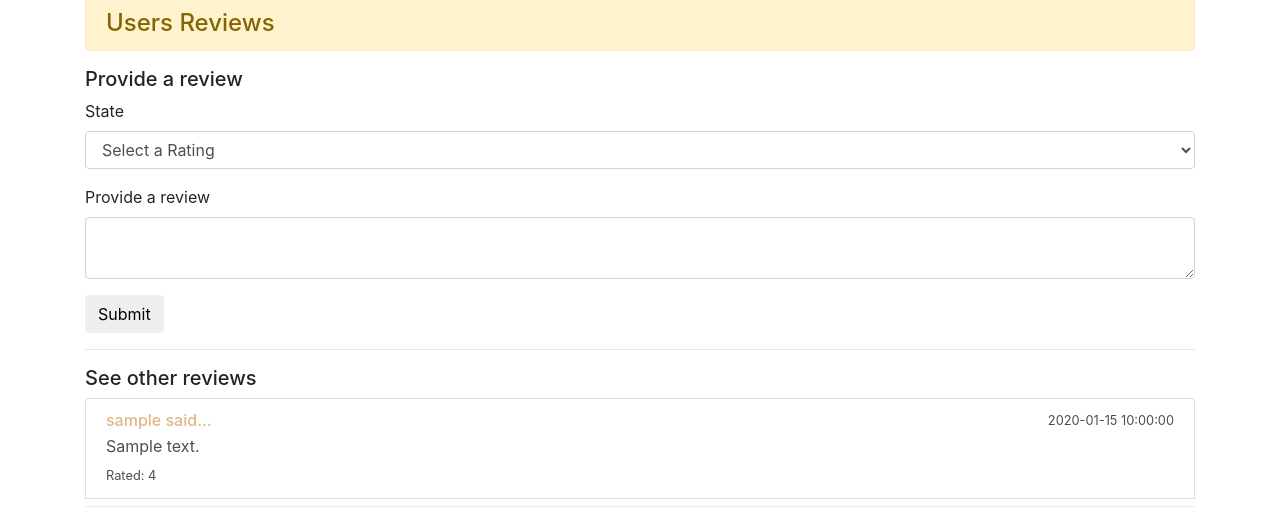
After one commit to quipcode/Tome-Review, a Flask app: template templates/book.html in a window 1280 px wide. The commit adds this page. Shown: the part 300-815 px from the top of the page. Run offline with Flask 2, Linux system fonts and the light colour scheme; the template is opened without the code that fills it: values that come from a table or form of the project are taken from there, most other values are stand-ins (such as "Sample title", 1, 10 or a date in 2020); one stand-in notice (Sample message) is shown; some libraries are stand-ins or nearby versions.

Commit message:
finalized the project everything is/working as expected

```diff
--- a/app.py
+++ b/app.py
@@ -1,19 +1,30 @@
-import os
+import os, json
 import hashlib
 import requests
 
-from flask import Flask, g, session, render_template, request, flash, redirect, url_for
+from flask import Flask, g, session, render_template, request, flash, redirect, url_for, jsonify
 from flask_session import Session
+
 from sqlalchemy import create_engine
 from sqlalchemy.orm import scoped_session, sessionmaker
 
+from flask_bootstrap import Bootstrap
+from functools import wraps
 
-from flask import Flask
-from flask_bootstrap import Bootstrap
+from forms import RegistrationForm, LoginForm, SearchForm, BookReviewForm
 
 
-# from helpers import login_required
-from forms import RegistrationForm, LoginForm, SearchForm
+def login_required(f):
+    @wraps(f)
+    def wrap(*args, **kwargs):
+        if 'logged_in' in session:
+            return f(*args, **kwargs)
+        else:
+            flash("You need to login first")
+            return redirect(url_for('login'))
+
+    return wrap
+
 
 app = Flask(__name__)
 bootstrap = Bootstrap(app)
@@ -40,7 +51,6 @@ def index():
 def login():
     """Sign into Tome Review"""
     form = LoginForm(request.form)
-    sform = SearchForm(request.form)
     # Forget any user_id
     session.clear()
     if request.method == "POST":
@@ -69,7 +79,6 @@ def login():
 @app.route("/logout")
 def logout():
     session.clear()
-    session['logged_in'] = False
     return redirect("/")
 
 
@@ -100,13 +109,9 @@ def register():
         return(str(e))
 
 
-# @app.route("/search")
-# def search():
-#     form = SearchForm(request.form)
-
-#     return render_template("search.html", form=form)
 
 @app.route('/search', methods=["GET", "POST"])
+@login_required
 def search():
     form = SearchForm(request.form)
     if request.method == "POST" and form.validate():
@@ -115,16 +120,156 @@ def search():
         # https://docs.python.org/3.7/library/stdtypes.html?highlight=title#str.title
         query = query.title()
         # results = db.execute("SELECT * FROM books WHERE \ isbn LIKE :query OR \ title LIKE :query OR \ author LIKE :query RETURNING *", {"query": query})
-        results = db.execute("SELECT isbn, title, author, year FROM books WHERE \
+        books = db.execute("SELECT isbn, title, author, year FROM books WHERE \
                         isbn LIKE :query OR \
                         title LIKE :query OR \
-                        author LIKE :query LIMIT 15 ",
+                        author LIKE :query",
                         {"query": query})
 
 
-        books = results.fetchall()
+
+        if books.rowcount == 0:
+            return render_template("error.html", message="No books were found matching that query")
+
         return render_template("search.html", books=books, form=form)
     if 'username' in session:
         return render_template("search.html", form=form)
     else:
         return redirect("/")
+
+
+@app.route("/book/<isbn>", methods=['GET','POST'])
+@login_required
+def book(isbn):
+    """ Save user review and load same page with reviews updated."""
+    form = BookReviewForm(request.form)
+    if request.method == "POST" and form.validate() :
+
+        # Save current user info
+        currentUser = session["user_id"]
+
+        # Fetch form data
+        rating = request.form.get("rating")
+        review = request.form.get("review")
+
+        # Search book_id by ISBN
+        row = db.execute("SELECT id FROM books WHERE isbn = :isbn",
+                        {"isbn": isbn})
+
+        # Save id into variable
+        bookId = row.fetchone() # (id,)
+        bookId = bookId[0]
+
+        # Check for user submission (ONLY 1 review/user allowed per book)
+        row2 = db.execute("SELECT * FROM reviews WHERE user_id = :user_id AND book_id = :book_id",
+                    {"user_id": currentUser,
+                        "book_id": bookId})
+
+        # A review already exists
+        if row2.rowcount == 1:
+
+            flash('You already submitted a review for this book - Tome Reviewers are only granted 1 review per book', 'warning')
+            return redirect("/book/" + isbn)
+
+        # Convert to save into DB
+        rating = int(rating)
+
+        db.execute("INSERT INTO reviews (user_id, book_id, review, rating) VALUES \
+                    (:user_id, :book_id, :review, :rating)",
+                    {"user_id": currentUser,
+                    "book_id": bookId,
+                    "review": review,
+                    "rating": rating})
+
+        # Commit transactions to DB and close the connection
+        db.commit()
+
+        flash('Review submitted!', 'info')
+
+        return redirect("/book/" + isbn)
+
+    # Take the book ISBN and redirect to his page (GET)
+    else:
+
+        row = db.execute("SELECT isbn, title, author, year FROM books WHERE \
+                        isbn = :isbn",
+                        {"isbn": isbn})
+
+        bookInfo = row.fetchall()
+
+        """ GOODREADS reviews """
+
+        # Read API key from env variable
+        key = os.getenv("GOODREADS_KEY")
+
+        # Query the api with key and ISBN as parameters
+        query = requests.get("https://www.goodreads.com/book/review_counts.json",
+                params={"key": key, "isbns": isbn})
+
+        # Convert the response to JSON
+        response = query.json()
+
+        # "Clean" the JSON before passing it to the bookInfo list
+        response = response['books'][0]
+
+        # Append it as the second element on the list. [1]
+        bookInfo.append(response)
+
+        """ Users reviews """
+
+         # Search book_id by ISBN
+        row = db.execute("SELECT id FROM books WHERE isbn = :isbn",
+                        {"isbn": isbn})
+
+        # Save id into variable
+        book = row.fetchone() # (id,)
+        book = book[0]
+
+        # Fetch book reviews
+        # Date formatting (https://www.postgresql.org/docs/9.1/functions-formatting.html)
+        results = db.execute("SELECT users.username, review, rating, \
+                            to_char(time, 'DD Mon YY - HH24:MI:SS') as time \
+                            FROM users \
+                            INNER JOIN reviews \
+                            ON users.id = reviews.user_id \
+                            WHERE book_id = :book \
+                            ORDER BY time",
+                            {"book": book})
+
+        reviews = results.fetchall()
+
+        return render_template("book.html", bookInfo=bookInfo, reviews=reviews, form=form)
+
+@app.route("/api/<isbn>", methods=['GET'])
+@login_required
+def api_call(isbn):
+
+    # COUNT returns rowcount
+    # SUM returns sum selected cells' values
+    # INNER JOIN associates books with reviews tables
+
+    row = db.execute("SELECT title, author, year, isbn, \
+                    COUNT(reviews.id) as review_count, \
+                    AVG(reviews.rating) as average_score \
+                    FROM books \
+                    INNER JOIN reviews \
+                    ON books.id = reviews.book_id \
+                    WHERE isbn = :isbn \
+                    GROUP BY title, author, year, isbn",
+                    {"isbn": isbn})
+
+    # Error checking
+    if row.rowcount != 1:
+        return jsonify({"Error": "Invalid ISBN || Not cataloged"}), 422
+
+    # Fetch result from RowProxy
+    tmp = row.fetchone()
+
+    # Convert to dict
+    result = dict(tmp.items())
+
+    # Round Avg Score to 2 decimal. This returns a string which does not meet the requirement.
+    # https://floating-point-gui.de/languages/python/
+    result['average_score'] = float('%.2f'%(result['average_score']))
+
+    return jsonify(result)
--- a/forms.py
+++ b/forms.py
@@ -1,5 +1,5 @@
 from flask_wtf import Form
-from wtforms import TextField, BooleanField, StringField, PasswordField, TextAreaField, validators, SubmitField
+from wtforms import TextField, BooleanField, StringField, PasswordField, TextAreaField, validators, SubmitField, SelectField
 
 class RegistrationForm(Form):
     username = StringField('Username', [validators.Length(min=3, max=25)])
@@ -19,3 +19,13 @@ class LoginForm(Form):
 class SearchForm(Form):
     query = StringField('Search query', [validators.DataRequired()])
     submit = SubmitField('Submit')
+
+class BookReviewForm(Form):
+    # rating = SelectField(
+    #     choices=[1,2,3,4,5],
+    #     validators=[validators.DataRequired(), validators.NumberRange(min=1, max=5) ]
+    # )
+    rating = SelectField('State', choices=[('XX', 'Select a Rating'), ('1','1') ,('2','2'),('3', '3'),('4', '4'),('5', '5') ], default='XX', validators=[validators.DataRequired(), validators.AnyOf(['1','2','3','4','5'])])
+    # rating = SelectField(choices=[1,2,3,4,5], validators=[validators.DataRequired()], render_kw={"placeholder": "None"})
+    review = TextAreaField('Provide a review', [validators.DataRequired()])
+    submit = SubmitField('Submit')
--- /dev/null
+++ b/templates/book.html
@@ -0,0 +1,76 @@
+
+
+
+{% extends "layout.html" %}
+{% import "bootstrap/wtf.html" as wtf %}
+{% block title %}
+    Book  - {{bookInfo[0]['title']}}
+{% endblock %}
+
+
+
+{% block body %}
+
+
+{% with messages = get_flashed_messages(with_categories=true) %}
+<!-- Categories: success (green), info (blue), warning (yellow), danger (red) -->
+{% if messages %}
+  {% for category, message in messages %}
+    <div class="alert alert-danger alert-dismissible" role="alert">
+    <button type="button" class="close" data-dismiss="alert" aria-label="Close"><span aria-hidden="true"></span></button>
+    <!-- <strong>Title</strong> --> {{ message }}
+    </div>
+  {% endfor %}
+{% endif %}
+{% endwith %}
+    <div class="row book-container">
+        <div class="col-sm-4">
+            <img src="http://covers.openlibrary.org/b/isbn/{{bookInfo[0]['isbn']}}-M.jpg" width="130px">
+        </div>
+        <div class="col-sm-4">
+            <h2>{{bookInfo[0]['title']}}</h2>
+            <h5>Author: {{bookInfo[0]['author']}}</h5>
+            <h5>Published: {{bookInfo[0]['year']}}</h5>
+            <h5>ISBN-10: {{bookInfo[0]['isbn']}}</h5>
+        </div>
+
+        <!--GOODREADS REVIEWS -->
+        <div class="col-sm-4">
+            <img class="mb-3" src="../static/goodreads.jpg" alt="Goodreads" width="200" height="45">
+            <h5>Nº of Ratings: {{bookInfo[1]['work_ratings_count']}}</h5>
+            <h5>Average Rating: {{bookInfo[1]['average_rating']}}</h5>
+            <h5>
+                <a href="https://www.goodreads.com/search?q={{bookInfo[0]['title']}}" target="blank">Goodreads page</a>
+            </h5>
+        </div>
+    </div>
+    <div class="dropdown-divider"></div>
+
+    <h4 class="alert alert-warning">Users Reviews</h4>
+    <h5>Provide a review</h5>
+
+    <div>
+        <!-- REVIEW FORM -->
+        {{ wtf.quick_form(form) }}
+
+        <hr/>
+        <h5>See other reviews</h5>
+        <!-- REVIEW LIST -->
+        <div id="userReviews">
+            <h2></h2>
+            {% for review in reviews %}
+            <div class="list-group">
+                <a href="#" class="list-group-item list-group-item-action flex-column align-items-start">
+                    <div class="d-flex w-100 justify-content-between">
+                        <h6 class="mb-1" style="color:burlywood">{{review['username']}} said...</h6>
+                        <small>{{review['time']}}</small>
+                    </div>
+                    <p class="mb-1">{{review['review']}}</p>
+                    <small>Rated: {{review['rating']}}</small>
+                </a>
+                <div class="dropdown-divider"></div>
+            </div>
+            {% endfor %}
+        </div>
+    </div>
+{% endblock %}
--- a/templates/index.html
+++ b/templates/index.html
@@ -22,7 +22,7 @@
   {% endif %}
 {% endwith %}
     <h1>Welcome to Tome Review</h1>
-
+    <p>A place were bibliophiles can come together and review books   </p>
 
 
 {% endblock %}
--- a/templates/login.html
+++ b/templates/login.html
@@ -9,19 +9,18 @@
 {% block body %}
 
 
-
-
 {% with messages = get_flashed_messages(with_categories=true) %}
 <!-- Categories: success (green), info (blue), warning (yellow), danger (red) -->
 {% if messages %}
   {% for category, message in messages %}
-      <div class="alert alert-success alert-dismissible" role="alert">
+    <div class="alert alert-warning alert-dismissible" role="alert">
     <button type="button" class="close" data-dismiss="alert" aria-label="Close"><span aria-hidden="true"></span></button>
     <!-- <strong>Title</strong> --> {{ message }}
     </div>
   {% endfor %}
 {% endif %}
 {% endwith %}
+
 
 
     <div class="container">
--- a/templates/search.html
+++ b/templates/search.html
@@ -1,7 +1,7 @@
 {% extends "layout.html" %}
 {% import "bootstrap/wtf.html" as wtf %}
 {% block title %}
-    Tome Review
+    Search
 {% endblock %}
 
 {% block body %}
@@ -28,7 +28,6 @@
 
   {% for book in books %}
     <div class = "col-sm-4" style="padding-bottom:1em;">
-      <!-- <div class = "col-sm-3"> -->
         <div class="card " style="width:300px;" >
 
         <div class="card-body">
@@ -44,7 +43,7 @@
 
         </div>
       </div>
-    <!-- </div> -->
+
   {% endfor %}
 </div>
 
```
Also changed, not shown: books.csv, requirements.txt (line endings or trailing spaces), static/goodreads.jpg (added). Lines whose indentation alone changed are shown as unchanged.
